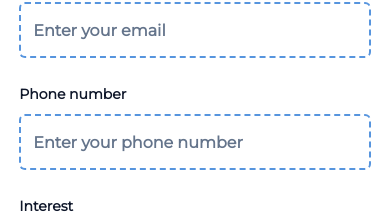
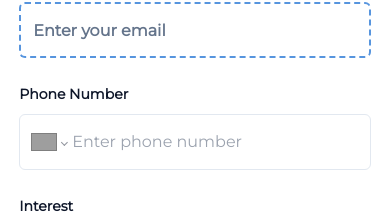
Before and after one commit to tomiwa-adelae/tomiwa-adelae, a Next.js app: page /bootcamp in a window 390 px wide. Shown: the part 1238-1458 px from the top of the page. Built offline with nearby package versions, Linux system fonts and the light colour scheme; no server answers; grey boxes are pictures that could not be loaded; a web font is replaced by a local one; what node-mailjet would draw is missing.

Commit message:
Updated the phone number input

```diff
--- a/app/bootcamp/components/RegistrationForm.tsx
+++ b/app/bootcamp/components/RegistrationForm.tsx
@@ -31,6 +31,9 @@ import {
 import { interestedFields } from "@/constants";
 import { registerUser } from "../../../lib/actions/user.actions";
 import { useRouter } from "next/navigation";
+import "react-phone-number-input/style.css";
+import PhoneInput, { isValidPhoneNumber } from "react-phone-number-input";
+import { useState } from "react";
 
 const FormSchema = z.object({
 	firstName: z.string().min(2, {
@@ -40,21 +43,18 @@ const FormSchema = z.object({
 		message: "First name must be at least 2 characters.",
 	}),
 	email: z.string().email(),
-	phoneNumber: z
-		.string()
-		.min(10, {
-			message: "Phone number must be at least 10 characters.",
-		})
-		.max(11, { message: "Phone number must be valid." }),
 	interest: z.string().min(2, {
 		message: "You must select an interested field.",
 	}),
 	message: z.string().optional(),
+	phone: z.string().refine(isValidPhoneNumber, {
+		message: "Invalid phone number",
+	}),
 });
 
 export function RegistrationForm() {
-
-	const router = useRouter()
+	const router = useRouter();
+	const [value, setValue] = useState<string | undefined>(undefined);
 
 	const form = useForm<z.infer<typeof FormSchema>>({
 		resolver: zodResolver(FormSchema),
@@ -62,7 +62,6 @@ export function RegistrationForm() {
 			firstName: "",
 			lastName: "",
 			email: "",
-			phoneNumber: "",
 			interest: "",
 			message: "",
 		},
@@ -74,7 +73,7 @@ export function RegistrationForm() {
 				firstName: data.firstName,
 				lastName: data.lastName,
 				email: data.email,
-				phoneNumber: data.phoneNumber,
+				phoneNumber: value,
 				interest: data.interest,
 				message: data.message,
 			};
@@ -84,14 +83,14 @@ export function RegistrationForm() {
 				description:
 					"Your registration has been sent successfully! I will get back to you within the next 24 hours.",
 			});
-			router.push('/success')
+			router.push("/success");
 		} catch (error) {
 			toast({
 				title: "Error!",
 				description:
 					"An error occurred! Your message couldn't successfully send. Please reach out to me via email or phone number.",
 			});
-			router.push('/error')
+			router.push("/error");
 		}
 	}
 
@@ -149,7 +148,7 @@ export function RegistrationForm() {
 								<FormLabel>Email</FormLabel>
 								<FormControl>
 									<Input
-									type='email'
+										type="email"
 										placeholder="Enter your email"
 										{...field}
 									/>
@@ -160,14 +159,20 @@ export function RegistrationForm() {
 					/>
 					<FormField
 						control={form.control}
-						name="phoneNumber"
+						name="phone"
 						render={({ field }) => (
 							<FormItem>
-								<FormLabel>Phone number</FormLabel>
+								<FormLabel>Phone Number</FormLabel>
 								<FormControl>
-									<Input
-										placeholder="Enter your phone number"
-										{...field}
+									<PhoneInput
+										placeholder="Enter phone number"
+										value={value}
+										onChange={(phone) => {
+											setValue(phone);
+											field.onChange(phone); // Ensure form gets updated
+										}}
+										defaultCountry="NG"
+										className="flex h-14 w-full rounded-md border border-input bg-background px-3 py-2 text-base sm:text-sm"
 									/>
 								</FormControl>
 								<FormMessage />
--- a/app/globals.css
+++ b/app/globals.css
@@ -67,3 +67,7 @@
 		@apply bg-background text-foreground;
 	}
 }
+
+.PhoneInput input {
+	outline: none;
+}
--- a/lib/actions/user.actions.ts
+++ b/lib/actions/user.actions.ts
@@ -14,7 +14,7 @@ export async function registerUser(user: {
 	firstName: string;
 	lastName: string;
 	email: string;
-	phoneNumber: string;
+	phoneNumber: string | undefined;
 	interest: string;
 	message?: string;
 }) {
--- a/package.json
+++ b/package.json
@@ -33,6 +33,7 @@
     "react": "^18",
     "react-dom": "^18",
     "react-hook-form": "^7.52.1",
+    "react-phone-number-input": "^3.4.12",
     "tailwind-merge": "^2.4.0",
     "tailwindcss-animate": "^1.0.7",
     "zod": "^3.23.8"
```
Also changed, not shown: app/full-logo.png (added), 1 other file (tests, documents, lock files or other folders).
